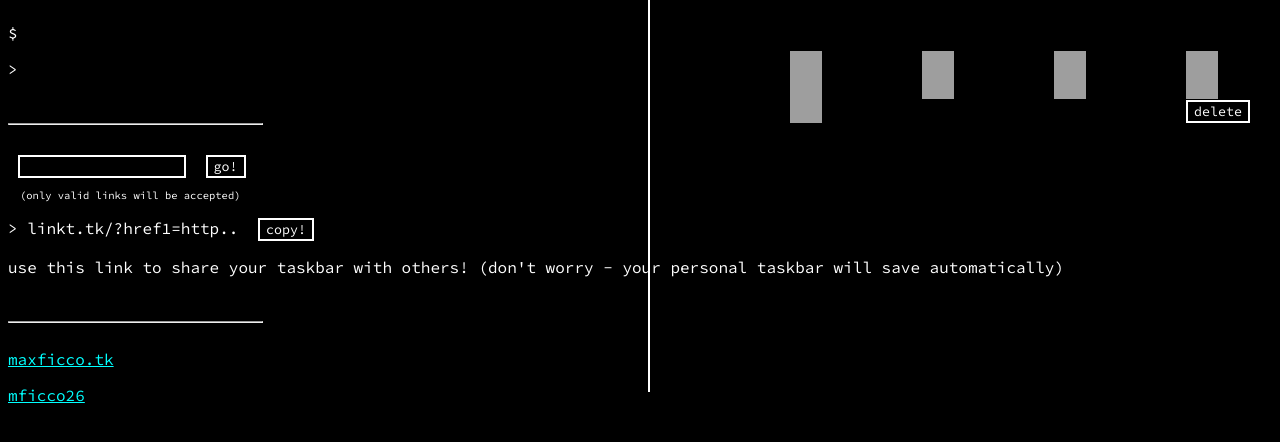
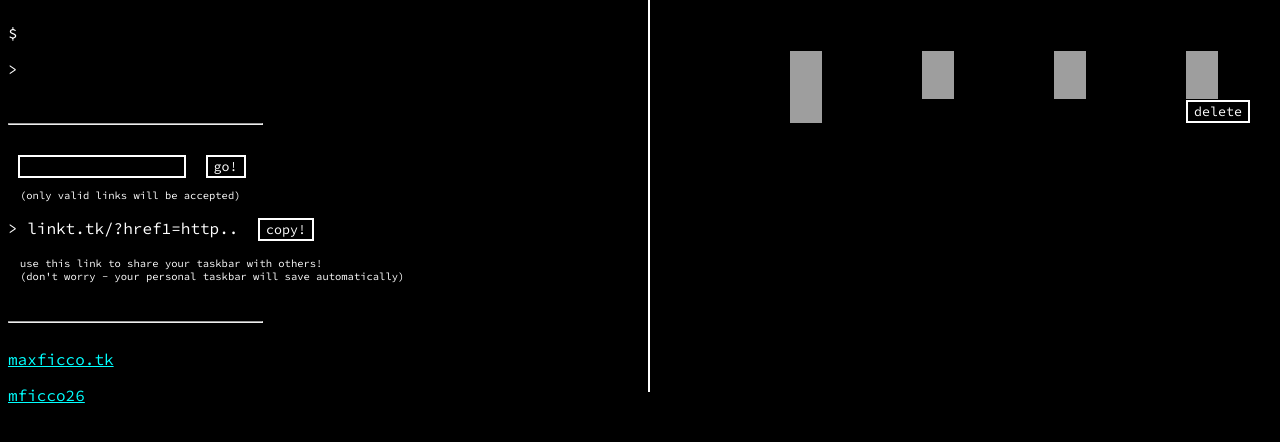
Before and after one commit to maxficco/linkt.tk, a plain HTML site: page index.html in a window 1280 px wide. Shown: the part 316-758 px from the top of the page. Drawn offline with Linux system fonts and the light colour scheme; grey boxes are pictures that could not be loaded.

Commit message:
Update index.html

```diff
--- a/index.html
+++ b/index.html
@@ -156,7 +156,7 @@
       &gt; <span id="type"></span> <span id="fillme">linkt.tk/?href1=http</span
       ><span id="test3">.</span>  <input class="button" type="button" value="copy!" onclick="copyfunc()" />
     </p>
-    <p>use this link to share your taskbar with others!  (don't worry - your personal taskbar will save automatically)</p>
+    <p style="font-size:10.5px; margin-left:12px;">use this link to share your taskbar with others! <br> (don't worry - your personal taskbar will save automatically)</p>
     <br />
     <hr class="smol" />
     <br />
```
